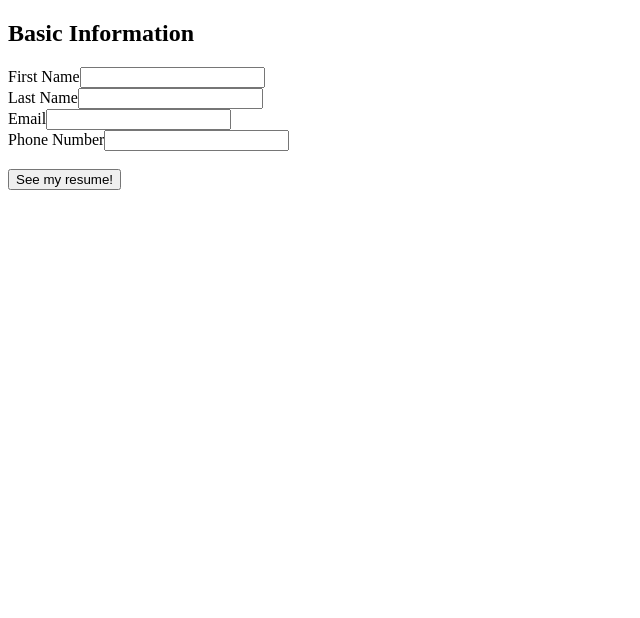
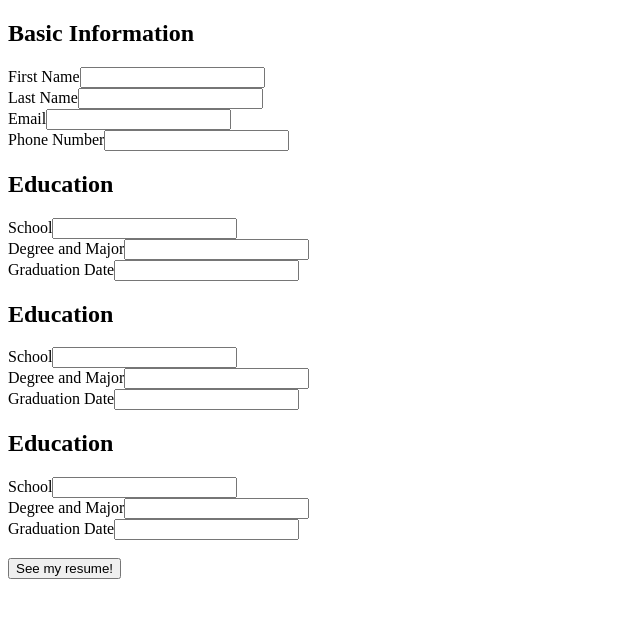
Before and after one commit to steve8D/CV-Application-Creator, a React (Create React App) app in the folder cv-application/: page / in a window 1280 px wide. Both pictures are taken after a click on the button "See my resume!". Shown: the top 618 px of the page, without its empty margins (0-640 px from the left). Built offline with nearby package versions, Linux system fonts and the light colour scheme.

Commit message:
Day 3 update

```diff
--- a/cv-application/src/App.js
+++ b/cv-application/src/App.js
@@ -16,25 +16,32 @@ function App() {
     experiences:[]
   }
 
-  const [showCV, setShowCV] = useState(false);
+  const [showCV, setShowCV] = useState(true);
 
   const handleSubmit = () => {
     setShowCV(showCV => !showCV);
   }
 
-  if (!showCV) {
-    return (
-    <div className="App">
+
+  return (
+  <div className="App">
+    {!showCV && (
+    <div>
       <Form />
       <br/>
+      <button onClick={handleSubmit}>See my resume!</button>
+      </div>
+    )}
 
-      <button onSubmit={handleSubmit}>See my resume!</button>
-    </div>
-    );
-  }
-  return (
-    <CV info={placeHolderInfo}/>
-  )
+
+    {showCV && (
+      <div>
+        <CV info={placeHolderInfo}/>
+        <button onClick={handleSubmit}>See my resume!</button>
+      </div>
+    )}
+  </div>
+  );
 }
 
 export default App;
--- a/cv-application/src/components/Form.js
+++ b/cv-application/src/components/Form.js
@@ -8,6 +8,9 @@ function Form() {
     return (
         <div className="Form">
             <BasicInfoInput />
+            <EducationInput />
+            <ExperienceInput />
+            <SkillsInput />
         </div>
     )
 }
```
